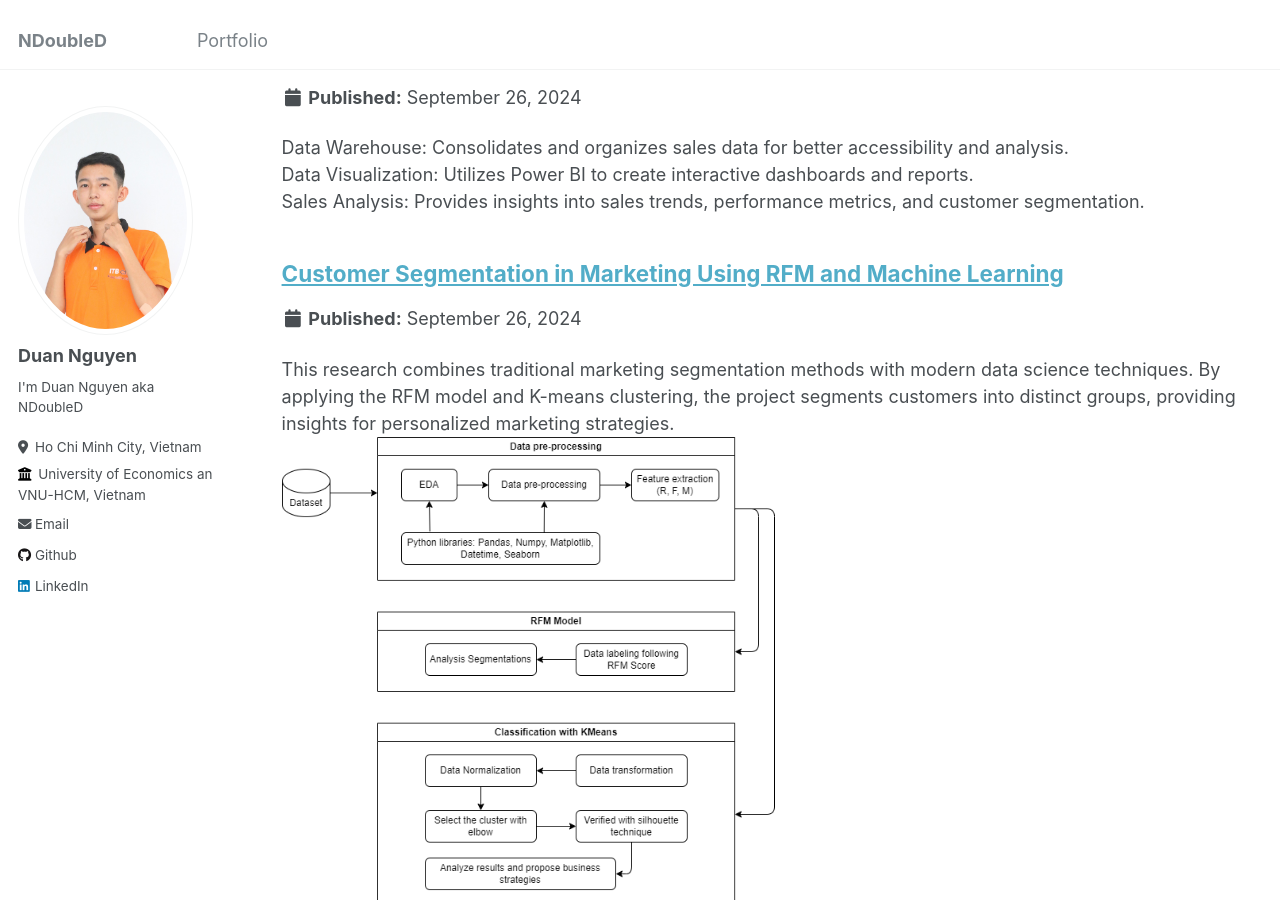
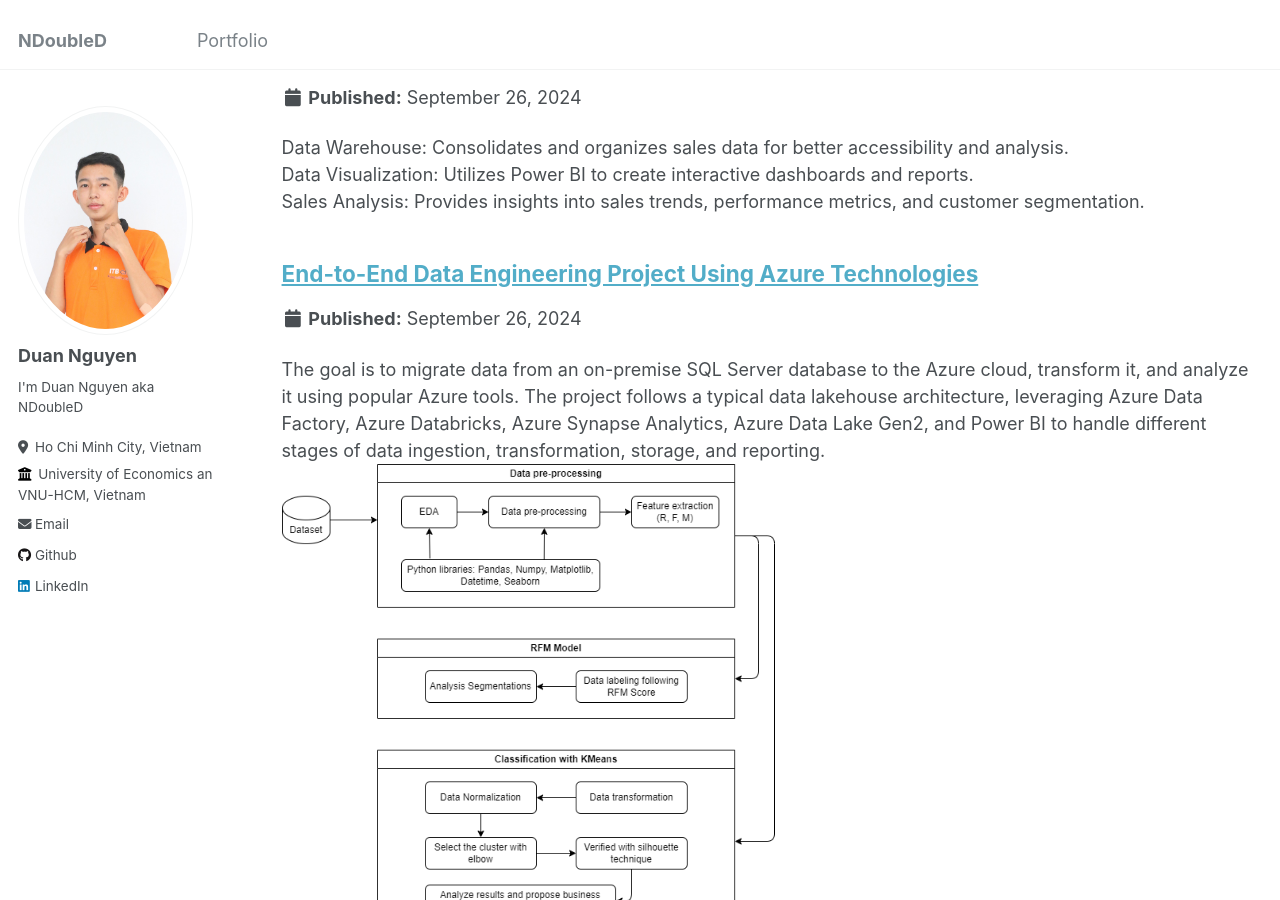
Before and after one commit to duan-n2d/duan-n2d.github.io, a Jekyll site: the page built from _pages/portfolio.html, in a window 1280 px wide and 900 px high, scrolled down 669 px. Built offline with Jekyll 4.4.1, drawn with Linux system fonts in a browser that asks for light colours.

Commit message:
Update portfolio

```diff
--- a/_portfolio/portfolio-3.md
+++ b/_portfolio/portfolio-3.md
@@ -1,8 +1,8 @@
 ---
-title: "Customer Segmentation in Marketing Using RFM and Machine Learning"
-excerpt: "This research combines traditional marketing segmentation methods with modern data science techniques. By applying the RFM model and K-means clustering, the project segments customers into distinct groups, providing insights for personalized marketing strategies.
+title: "End-to-End Data Engineering Project Using Azure Technologies"
+excerpt: "The goal is to migrate data from an on-premise SQL Server database to the Azure cloud, transform it, and analyze it using popular Azure tools. The project follows a typical data lakehouse architecture, leveraging Azure Data Factory, Azure Databricks, Azure Synapse Analytics, Azure Data Lake Gen2, and Power BI to handle different stages of data ingestion, transformation, storage, and reporting.
 <br/>
 <img src='/images/ModelCustomerSegment.png' width='500' height='1000'>"
 collection: portfolio
 ---
-For more details about this project, please visit the following **[repository](https://github.com/duan-n2d/Customer-Segmentation-with-RFM-and-KMeans)** on github. If you find it interesting, please share it with many people. Don't forget to follow me to see more projects in the future. Thank you very much.
+For more details about this project, please visit the following **[repository](https://github.com/duan-n2d/Azure-End-to-End-Data-Engineering-Solution)** on github. If you find it interesting, please share it with many people. Don't forget to follow me to see more projects in the future. Thank you very much.
```
Also changed, not shown: images/3953273590_704e3899d5_m.jpg (deleted), images/500x300.png (deleted), images/bio-photo-2.jpg (deleted), images/bio-photo.jpg (deleted), images/foo-bar-identity-th.jpg (deleted), images/foo-bar-identity.jpg (deleted), images/image-alignment-1200x4002.jpg (deleted), images/image-alignment-150x150.jpg (deleted), images/image-alignment-300x200.jpg (deleted), images/image-alignment-580x300.jpg (deleted), images/mstile-144x144.png (deleted), images/mstile-150x150.png (deleted), images/mstile-310x150.png (deleted), images/mstile-310x310.png (deleted), 3 more files.
